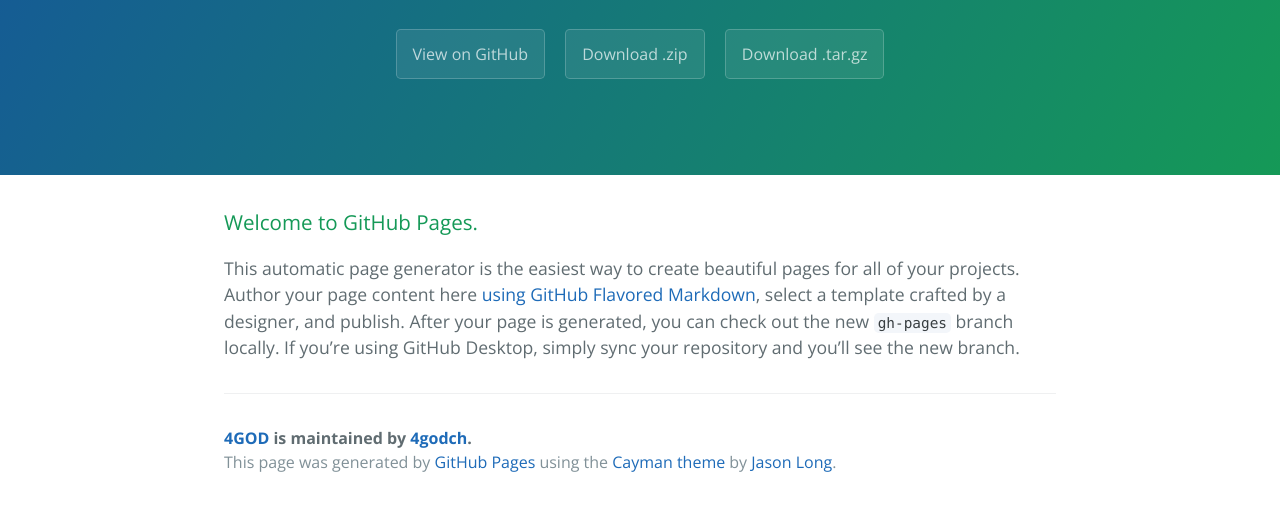
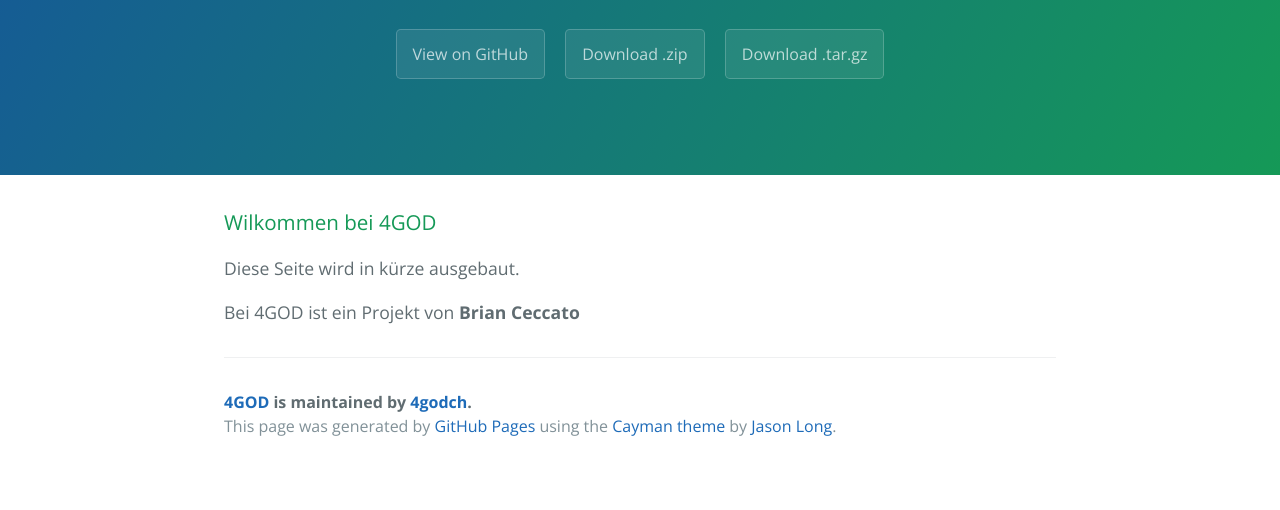
Before and after one commit to 4godch/page, a plain HTML site: page index.html in a window 1280 px wide. Shown: the part 208-718 px from the top of the page. Drawn offline with nearby package versions, Linux system fonts and the light colour scheme.

Commit message:
Create gh-pages branch via GitHub

```diff
--- a/index.html
+++ b/index.html
@@ -20,9 +20,11 @@
 
     <section class="main-content">
       <h3>
-<a id="welcome-to-github-pages" class="anchor" href="#welcome-to-github-pages" aria-hidden="true"><span aria-hidden="true" class="octicon octicon-link"></span></a>Welcome to GitHub Pages.</h3>
+<a id="wilkommen-bei-4god" class="anchor" href="#wilkommen-bei-4god" aria-hidden="true"><span aria-hidden="true" class="octicon octicon-link"></span></a>Wilkommen bei 4GOD</h3>
 
-<p>This automatic page generator is the easiest way to create beautiful pages for all of your projects. Author your page content here <a href="https://guides.github.com/features/mastering-markdown/">using GitHub Flavored Markdown</a>, select a template crafted by a designer, and publish. After your page is generated, you can check out the new <code>gh-pages</code> branch locally. If you’re using GitHub Desktop, simply sync your repository and you’ll see the new branch.</p>
+<p>Diese Seite wird in kürze ausgebaut.</p>
+
+<p>Bei 4GOD ist ein Projekt von <strong>Brian Ceccato</strong></p>
 
       <footer class="site-footer">
         <span class="site-footer-owner"><a href="https://github.com/4godch/page">4GOD</a> is maintained by <a href="https://github.com/4godch">4godch</a>.</span>
--- a/params.json
+++ b/params.json
@@ -1 +1 @@
-{"name":"4GOD","tagline":"4GOD | 4PEOPLE | 4YOU","body":"### Welcome to GitHub Pages.\r\nThis automatic page generator is the easiest way to create beautiful pages for all of your projects. Author your page content here [using GitHub Flavored Markdown](https://guides.github.com/features/mastering-markdown/), select a template crafted by a designer, and publish. After your page is generated, you can check out the new `gh-pages` branch locally. If you’re using GitHub Desktop, simply sync your repository and you’ll see the new branch.\r\n\r\n\r\n","google":"","note":"Don't delete this file! It's used internally to help with page regeneration."}
+{"name":"4GOD","tagline":"4GOD | 4PEOPLE | 4YOU","body":"### Wilkommen bei 4GOD\r\nDiese Seite wird in kürze ausgebaut.\r\n\r\nBei 4GOD ist ein Projekt von **Brian Ceccato**\r\n\r\n\r\n","google":"","note":"Don't delete this file! It's used internally to help with page regeneration."}
```
